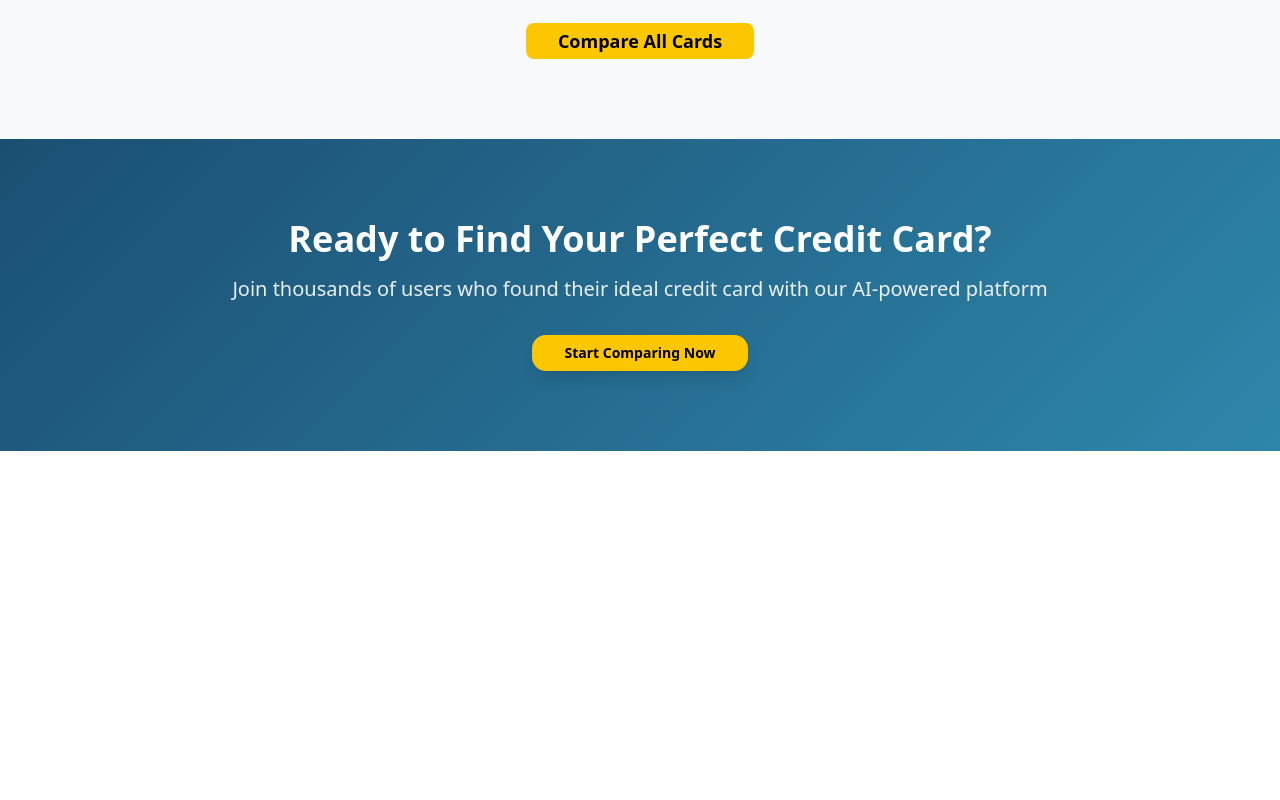
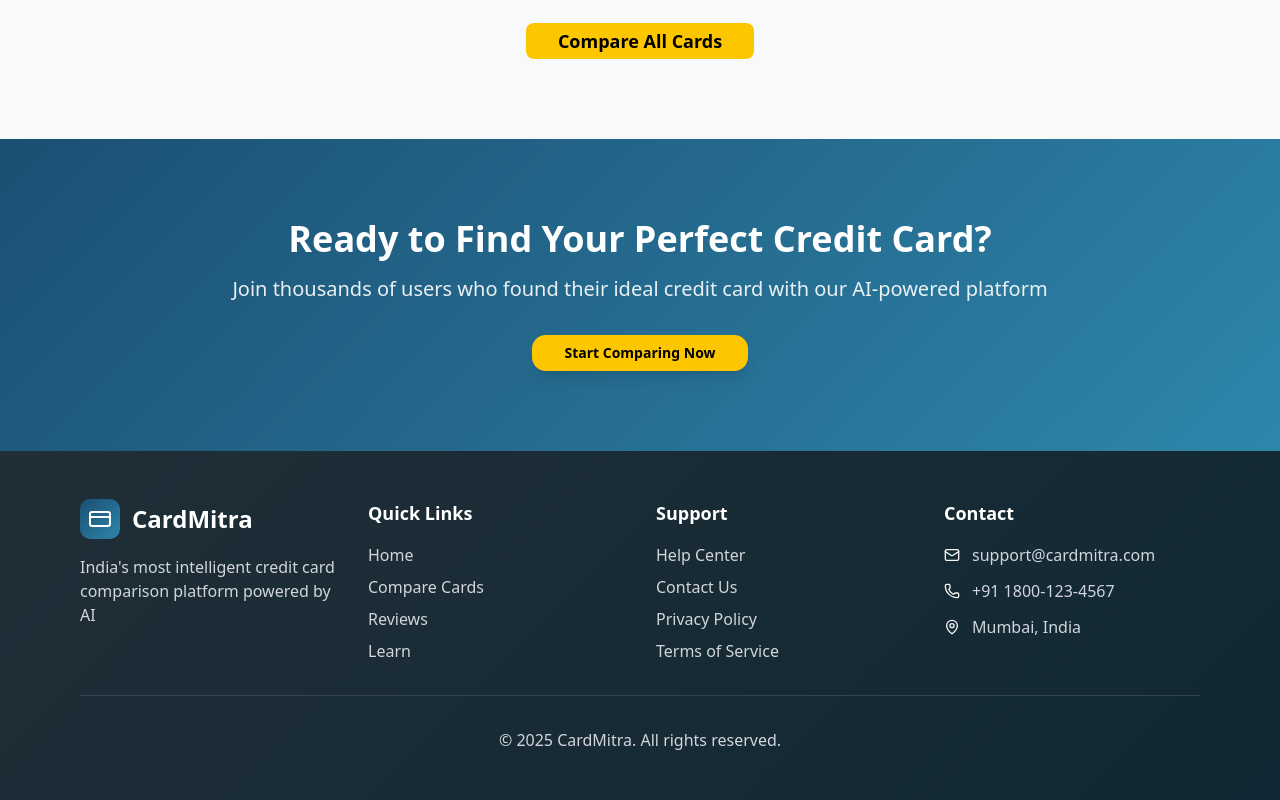
Before and after one commit to ay690/Compare-Card, a React (Vite) app: page / in a window 1280 px wide. Shown: the part 1876-2676 px from the top of the page. Before the commit the page ends 2327 px from the top, so only its background shows below. Built offline with nearby package versions, Linux system fonts and the light colour scheme.

Commit message:
UI: footer

```diff
--- /dev/null
+++ b/src/components/Footer.tsx
@@ -0,0 +1,138 @@
+import { CreditCard, Mail, Phone, MapPin } from "lucide-react";
+import { useNavigate } from "react-router-dom";
+
+const Footer = () => {
+  const navigate = useNavigate();
+
+  return (
+    <footer
+      className="text-white"
+      style={{
+        background: "linear-gradient(135deg, #202e37 0%, #102833 100%)",
+      }}
+    >
+      <div className="max-w-6xl mx-auto px-4 py-12">
+        <div className="grid md:grid-cols-4 gap-8">
+          {/* Brand */}
+          <div className="space-y-4">
+            <div className="flex items-center">
+              <div className="trust-gradient p-2 rounded-lg mr-3">
+                <CreditCard className="h-6 w-6 text-white" />
+              </div>
+              <span className="text-2xl font-bold">CardMitra</span>
+            </div>
+            <p className="text-gray-300">
+              India's most intelligent credit card comparison platform powered
+              by AI
+            </p>
+          </div>
+
+          {/* Quick Links */}
+          <div className="space-y-4">
+            <h3 className="text-lg font-semibold">Quick Links</h3>
+            <ul className="space-y-2">
+              <li>
+                <button
+                  onClick={() => navigate("/")}
+                  className="text-gray-300 hover:text-white transition-colors cursor-pointer"
+                >
+                  Home
+                </button>
+              </li>
+              <li>
+                <button
+                  onClick={() => navigate("/compare")}
+                  className="text-gray-300 hover:text-white transition-colors cursor-pointer"
+                >
+                  Compare Cards
+                </button>
+              </li>
+              <li>
+                <button
+                  onClick={() => navigate("/reviews")}
+                  className="text-gray-300 hover:text-white transition-colors cursor-pointer"
+                >
+                  Reviews
+                </button>
+              </li>
+              <li>
+                <button
+                  onClick={() => navigate("/learn")}
+                  className="text-gray-300 hover:text-white transition-colors cursor-pointer"
+                >
+                  Learn
+                </button>
+              </li>
+            </ul>
+          </div>
+
+          {/* Support */}
+          <div className="space-y-4">
+            <h3 className="text-lg font-semibold">Support</h3>
+            <ul className="space-y-2">
+              <li>
+                <button
+                  className="text-gray-300 hover:text-white transition-colors cursor-pointer"
+                  onClick={() => navigate("/*")}
+                >
+                  Help Center
+                </button>
+              </li>
+              <li>
+                <button
+                  className="text-gray-300 hover:text-white transition-colors cursor-pointer"
+                  onClick={() => navigate("/*")}
+                >
+                  Contact Us
+                </button>
+              </li>
+              <li>
+                <button
+                  className="text-gray-300 hover:text-white transition-colors cursor-pointer"
+                  onClick={() => navigate("/*")}
+                >
+                  Privacy Policy
+                </button>
+              </li>
+              <li>
+                <button
+                  className="text-gray-300 hover:text-white transition-colors cursor-pointer"
+                  onClick={() => navigate("/*")}
+                >
+                  Terms of Service
+                </button>
+              </li>
+            </ul>
+          </div>
+
+          {/* Contact Info */}
+          <div className="space-y-4">
+            <h3 className="text-lg font-semibold">Contact</h3>
+            <div className="space-y-3">
+              <div className="flex items-center space-x-3">
+                <Mail className="h-4 w-4 text-secondary" />
+                <span className="text-gray-300">support@cardmitra.com</span>
+              </div>
+              <div className="flex items-center space-x-3">
+                <Phone className="h-4 w-4 text-secondary" />
+                <span className="text-gray-300">+91 1800-123-4567</span>
+              </div>
+              <div className="flex items-center space-x-3">
+                <MapPin className="h-4 w-4 text-secondary" />
+                <span className="text-gray-300">Mumbai, India</span>
+              </div>
+            </div>
+          </div>
+        </div>
+
+        <div className="border-t border-gray-700 mt-8 pt-8 text-center">
+          <p className="text-gray-300">
+            © 2025 CardMitra. All rights reserved.
+          </p>
+        </div>
+      </div>
+    </footer>
+  );
+};
+
+export default Footer;
--- a/src/pages/Index.tsx
+++ b/src/pages/Index.tsx
@@ -4,6 +4,7 @@ import HeroSection from "@/components/HeroSection";
 import FeaturesSection from "@/components/FeaturesSection";
 import TopCardsSection from "@/components/TopCardSection";
 import CTASection from "@/components/CTA";
+import Footer from "@/components/Footer";
 
 const Index = () => {
   const navigate = useNavigate();
@@ -15,6 +16,7 @@ const Index = () => {
       <FeaturesSection />
       <TopCardsSection />
       <CTASection />
+      <Footer />
     </div>
   );
 };
```
Also changed, not shown: src/pages/Learn.tsx (added), src/pages/Review.tsx (added).
